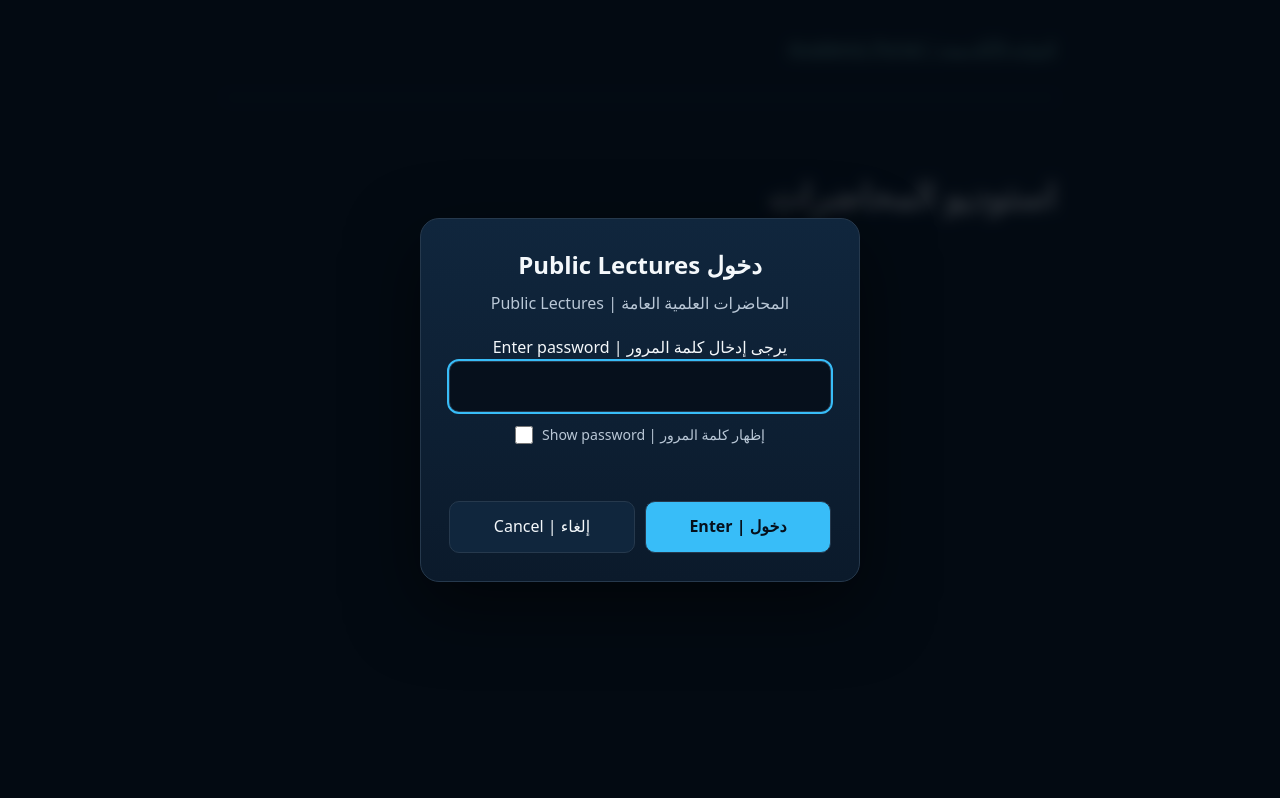
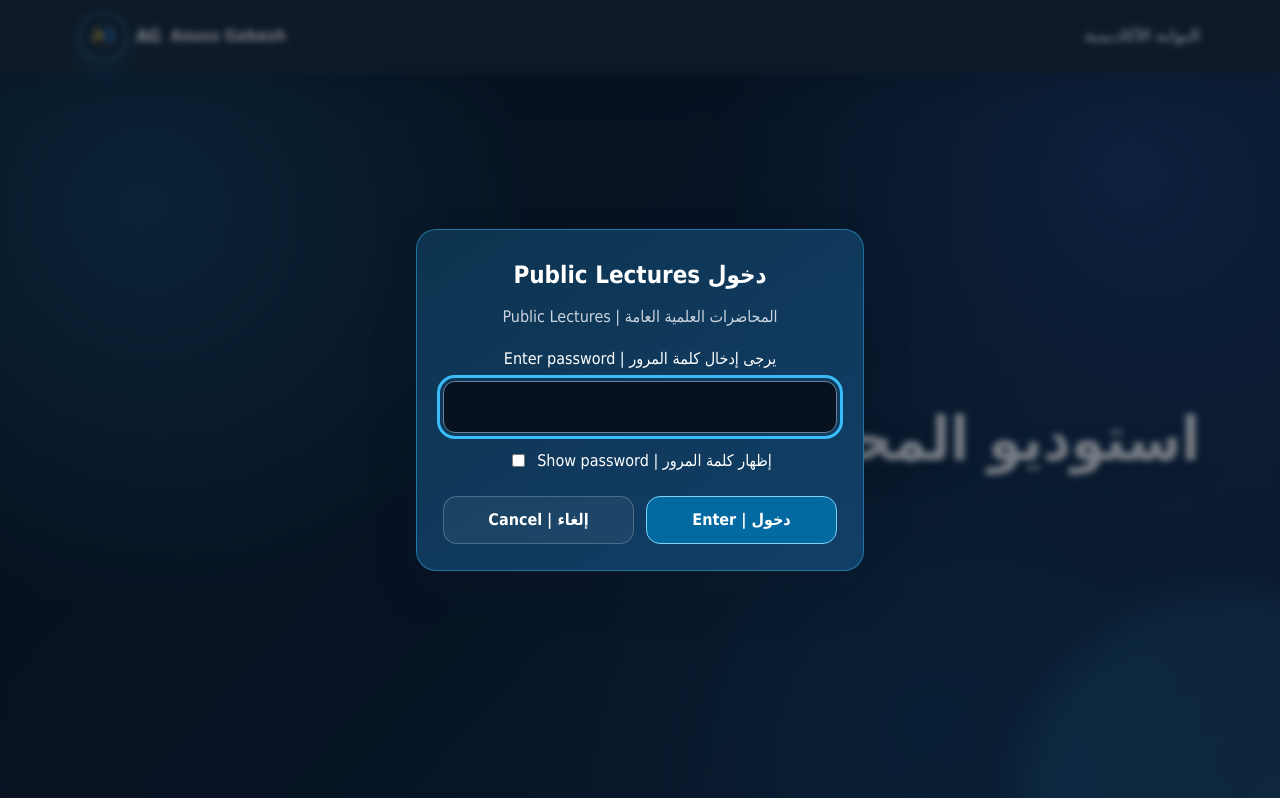
Before and after one commit to aoussgabash/homepage, a plain HTML site: page public-lectures.html in a window 1280 px wide. Shown: the top 798 px of the page. Drawn offline with Linux system fonts and the light colour scheme.

Commit message:
Match lecture studio to academic portal styling and identity

```diff
--- a/public-lectures.html
+++ b/public-lectures.html
@@ -1,20 +1,39 @@
-<!doctype html><html lang="ar" dir="rtl"><meta charset="utf-8"><meta name="viewport" content="width=device-width,initial-scale=1"><title>استوديو المحاضرات | Lecture Studio</title>
-<style>*{box-sizing:border-box}body{margin:0;background:#0d1926;color:#f5f8fc;font:1.1rem/1.85 system-ui,sans-serif}header,main{width:min(52rem,90%);margin:auto}header{padding:2rem 0;border-bottom:1px solid #405365;color:#94e7db}main{padding:3rem 0}h1,h2{line-height:1.5}section{background:#192c40;border:1px solid #365067;border-radius:1rem;padding:clamp(1.2rem,4vw,2.5rem)}label,input{display:block}input,button,a.download{font:inherit;border-radius:.45rem;padding:.5rem 1rem}input{width:min(100%,24rem);margin:.5rem 0 1rem}button,a.download{border:0;background:#9ce4d9;color:#10283e;cursor:pointer;text-decoration:none}#msg{color:#ffd298}small{color:#b6cecc}details{margin:.7rem 0 1rem}summary{cursor:pointer;font-size:1.45rem;font-weight:bold}a{color:inherit}:root{--bg:#06101c;--bg2:#091827;--panel:#10263d;--panel2:#0b1a2b;--line:#26394d;--text:#f4f8fb;--muted:#b9c7d6;--blue:#38bdf8;--gold:#fbbf24}
-.ag-access-dialog .ag-password-toggle{display:inline-flex;align-items:center;justify-content:center;gap:9px;margin:12px auto 2px;color:var(--muted);cursor:pointer;font-size:.88rem;line-height:1.5;flex-wrap:wrap}.ag-access-dialog .ag-password-toggle input[type="checkbox"]{appearance:auto;width:18px;height:18px;min-width:18px;margin:0;padding:0;border:0;border-radius:3px;accent-color:var(--blue);flex:none}.ag-access-dialog input#ag-access-password{width:100%}
-.ag-access-overlay[hidden]{display:none}.ag-access-overlay{position:fixed;inset:0;z-index:200;background:rgba(2,8,15,.82);display:grid;place-items:center;padding:18px;backdrop-filter:blur(7px)}
-.ag-access-dialog{width:min(440px,100%);padding:28px;background:linear-gradient(180deg,var(--panel),var(--panel2));border:1px solid var(--line);border-radius:19px;box-shadow:0 25px 70px rgba(0,0,0,.5);text-align:center}
-.ag-access-dialog h2{margin:0 0 6px}.ag-access-dialog p{color:var(--muted);margin:8px 0 18px}.ag-access-dialog input{width:100%;font:inherit;background:var(--bg);color:var(--text);border:1px solid var(--line);border-radius:10px;padding:12px;direction:ltr;text-align:left}.ag-access-dialog input:focus{outline:2px solid var(--blue)}.ag-access-actions{display:flex;gap:10px;margin-top:16px}.ag-access-actions button{flex:1;padding:12px;border-radius:10px;font:inherit;cursor:pointer;border:1px solid var(--line);background:var(--panel);color:var(--text)}.ag-access-actions button[type=submit]{background:var(--blue);color:#06101c;font-weight:bold}.ag-access-error{min-height:1.6em;color:#fca5a5!important;margin:8px 0!important}
-
-dialog.ag-access-dialog{padding:28px;color:var(--text);max-width:calc(100% - 36px);font:1rem/1.6 system-ui,sans-serif}
-dialog::backdrop{background:rgba(2,8,15,.82);backdrop-filter:blur(7px)}
-.ag-access-dialog input{margin:0;max-width:none}.ag-access-dialog label{display:block}.ag-access-dialog .ag-password-toggle{display:inline-flex}
-</style>
-<header><a href="https://aoussgabash.com/#projects">البوابة الأكاديمية | Academic Portal</a></header><main><h1>استوديو المحاضرات</h1><dialog class="ag-access-dialog" id="login" dir="ltr" aria-labelledby="login-title"><form id="gate">
+<!doctype html><html lang="ar" dir="rtl"><head><meta charset="utf-8"><meta name="viewport" content="width=device-width,initial-scale=1"><title>استوديو المحاضرات | Lecture Studio</title>
+<link rel="stylesheet" href="style.css"><link rel="stylesheet" href="identity.css">
+<style>
+body{display:flex;flex-direction:column;min-height:100vh}
+main.hero{flex:1}main.hero h1{font-size:clamp(2rem,6vw,3.8rem);line-height:1.4;letter-spacing:0}
+.portal-link{color:#dbeafe;font-weight:700;text-decoration:none}
+#library{margin-top:2rem;max-width:52rem}
+#library[hidden],dialog:not([open]){display:none}
+#library details{margin:.75rem 0 1.5rem}#library summary{font-size:clamp(1.2rem,3vw,1.65rem);font-weight:700;cursor:pointer}
+#library p{margin:.8rem 0}#library small{color:#7dd3fc}
+button,input{font:inherit}button{cursor:pointer}
+.ag-access-dialog{width:min(28rem,calc(100% - 2rem));max-height:90vh;overflow:auto;text-align:center;min-height:0;display:block;transform:none!important;box-shadow:var(--shadow)}
+dialog::backdrop{background:rgba(7,17,31,.55);backdrop-filter:blur(3px)}
+.ag-access-dialog h2{margin:0;font-size:1.5rem}.ag-access-dialog p{margin:.5rem 0 1rem}
+#pw{display:block;width:100%;margin:.5rem 0 .9rem;padding:.75rem 1rem;border:1px solid #67829a;border-radius:12px;background:var(--bg);color:white;direction:ltr}
+:focus-visible{outline:3px solid var(--accent);outline-offset:3px}.ag-password-toggle{display:inline-flex;align-items:center;gap:.55rem;cursor:pointer}.ag-password-toggle input{accent-color:var(--accent)}
+.ag-access-actions{display:flex;gap:.75rem}.ag-access-actions button{flex:1}.ag-access-dialog #msg{color:#fecaca}.ag-access-error:empty{display:none}
+.ag-access-actions{margin-top:1.25rem}.button.primary{background:#0369a1;border:1px solid #7dd3fc}.download{margin:.5rem 0}
+</style></head><body>
+<header class="site-header" dir="ltr"><div class="container nav-wrap"><a class="brand brand-identity" href="/" aria-label="AG academic homepage | الصفحة الأكاديمية الرئيسية">
+        <img class="brand-logo" src="assets/brand/AG.svg" width="52" height="52" alt="AG Academic Ecosystem logo | شعار منظومة AG الأكاديمية">
+        <span class="brand-code"><span class="ag">AG</span></span>
+        <span class="brand-name">Aouss Gabash</span>
+      </a><a class="portal-link" href="/#projects" lang="ar">البوابة الأكاديمية</a></div></header><main class="hero"><div class="container"><h1>استوديو المحاضرات</h1><dialog class="ag-access-dialog project-card featured" id="login" dir="ltr" aria-labelledby="login-title"><form id="gate">
 <h2 id="login-title" lang="ar" dir="rtl">دخول <bdi lang="en" dir="ltr">Public Lectures</bdi></h2><p>Public Lectures | المحاضرات العلمية العامة</p>
 <label for="pw">Enter password | يرجى إدخال كلمة المرور</label><input id="pw" autofocus type="password" required spellcheck="false" autocomplete="current-password">
 <label class="ag-password-toggle"><input id="visible" type="checkbox">Show password | إظهار كلمة المرور</label>
-<p class="ag-access-error" id="msg" role="alert"></p><div class="ag-access-actions"><button type="button" id="cancel">Cancel | إلغاء</button><button type="submit">Enter | دخول</button></div></form></dialog>
-<section id="library" hidden></section></main>
+<p class="ag-access-error" id="msg" role="alert"></p><div class="ag-access-actions"><button class="button secondary" type="button" id="cancel">Cancel | إلغاء</button><button class="button primary" type="submit">Enter | دخول</button></div></form></dialog>
+<section id="library" class="project-card" hidden></section></div></main><footer class="site-footer">
+  <div class="container footer-wrap ag-global-footer">
+    <span>© 2026 Dr.-Ing. Aouss Gabash | <span lang="ar" dir="rtl">الدكتور المهندس أوس غباش</span></span>
+    <span><bdi lang="en" dir="ltr">AG Academic Ecosystem</bdi> | <span lang="ar" dir="rtl">منظومة <bdi dir="ltr">AG</bdi> الأكاديمية</span></span>
+    <span>Syria | <span lang="ar" dir="rtl">سوريا</span></span>
+    <span><a href="https://aoussgabash.com/site-information.html">Site Information | <span lang="ar" dir="rtl">بيانات الموقع</span></a></span>
+  </div>
+</footer>
 <script>
 const byId=id=>document.getElementById(id);
 const login=byId('login');
@@ -34,10 +53,11 @@ byId('gate').onsubmit=async event=>{
  const plain=await crypto.subtle.decrypt({name:'AES-GCM',iv:bytes(entry.iv)},key,bytes(entry.data));
  const lecture=JSON.parse(new TextDecoder().decode(plain));
  byId('library').innerHTML=lecture.layout;
+ byId('pdf').classList.add('button','primary');byId('lock').classList.add('button','secondary');
  byId('lock').onclick=()=>{URL.revokeObjectURL(byId('pdf').href);location.reload()};
  byId('title').textContent=lecture.title;byId('pdf').href=URL.createObjectURL(new Blob([bytes(lecture.pdf)],{type:'application/pdf'}));
  byId('pw').value='';login.close();byId('library').hidden=false;byId('msg').textContent='';
  }catch(error){byId('msg').textContent=error.name==='OperationError'?'Incorrect password | كلمة المرور غير صحيحة':'تعذر فتح المحاضرة. أعد المحاولة.';}finally{button.disabled=false}
 };
 
-</script></html>
+</script></body></html>
```
